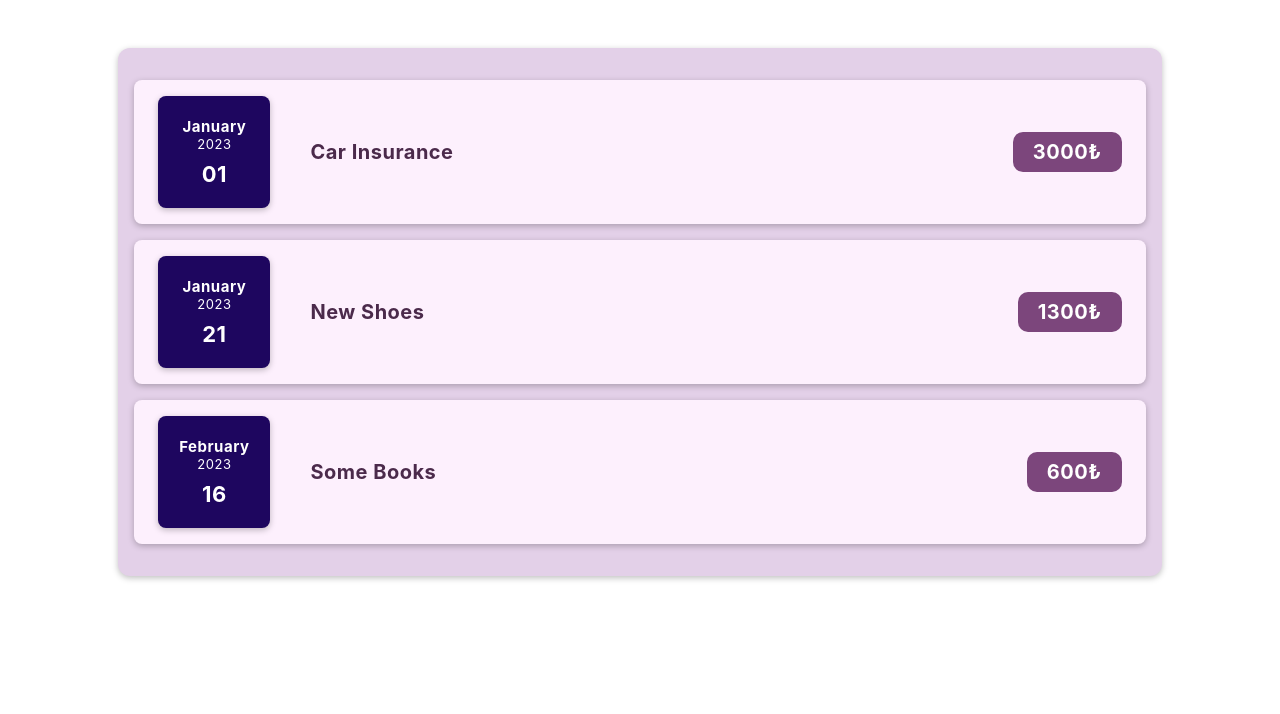
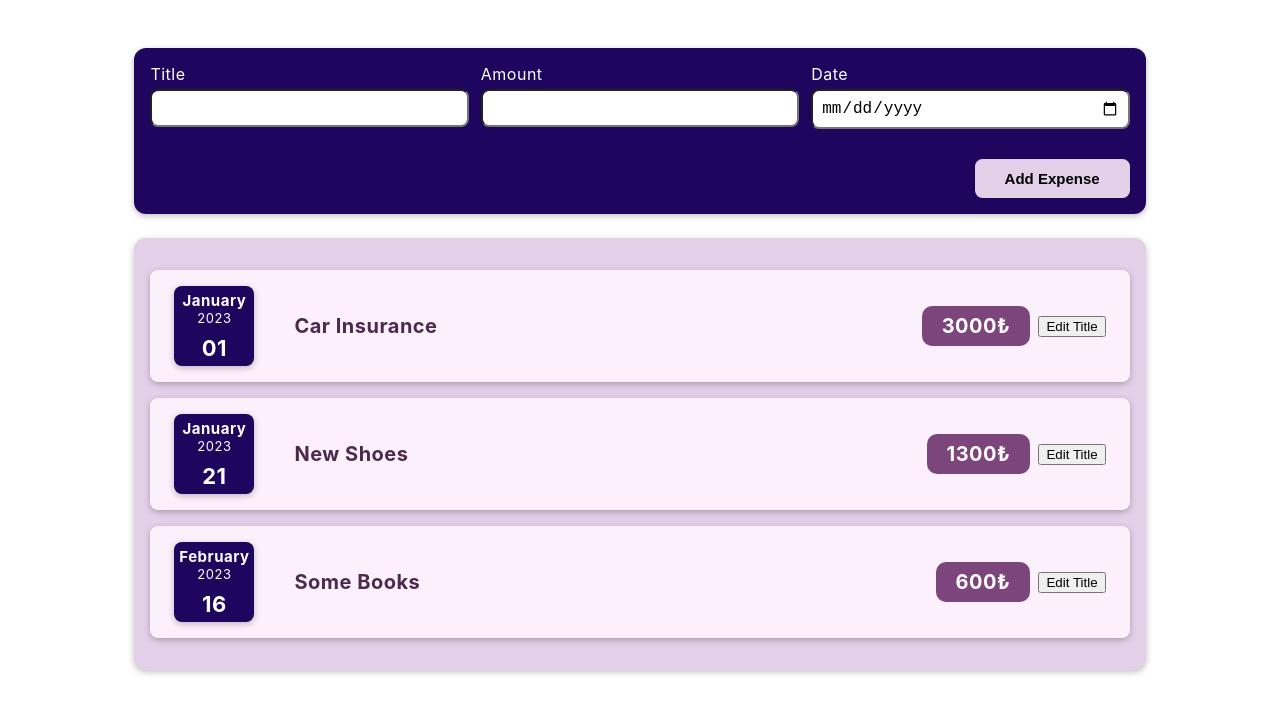
Before and after one commit to barisemreyalcin/expense-tracker-app, a React (Create React App) app: page / in a window 1280 px wide. Shown: the top 714 px of the page. Built offline with nearby package versions, Linux system fonts and the light colour scheme.

Commit message:
create ExpenseForm and NewExpense components

```diff
--- a/src/App.js
+++ b/src/App.js
@@ -1,6 +1,7 @@
 import React from "react";
 
 import ExpenseList from "./components/Expenses/ExpenseList";
+import NewExpense from "./components/NewExpense/NewExpense";
 
 function App() {
   const expenseList = [
@@ -24,8 +25,15 @@ function App() {
     }
   ]
 
+  const addExpenseHandler = (expenseData) => {
+    console.log("s");
+    console.log(expenseData);
+
+  }
+
   return (
     <div className="App">
+      <NewExpense onAddExpense={addExpenseHandler}/>
       <ExpenseList expenseList={expenseList}/>
     </div>
   );
--- a/src/components/Expenses/ExpenseItem.js
+++ b/src/components/Expenses/ExpenseItem.js
@@ -1,16 +1,24 @@
-import React from "react";
+import React, {useState} from "react";
 
 import ExpenseDate from "./ExpenseDate";
 import Card from "../UI/Card";
 import "./ExpenseItem.css";
 
 function ExpenseItem(props) {
+    const [title, setTitle] = useState(props.title);
+
+    const clickHandler = () => {
+        setTitle("Changed!");
+        console.log(title);
+    };
+
     return (
         <Card className="expense-item">
             <ExpenseDate date={props.date}/>
             <div className="expense-item__description">
-                <h2 className="expense-item__title">{props.title}</h2>
+                <h2 className="expense-item__title">{title}</h2>
                 <p className="expense-item__price">{props.price}₺</p>
+                <button onClick={clickHandler}>Edit Title</button>
             </div>
         </Card>
     )
--- a/src/components/Expenses/ExpenseList.css
+++ b/src/components/Expenses/ExpenseList.css
@@ -1,7 +1,7 @@
 .expense-list {
     background-color: #e3d0e8;
     max-width: 80%;
-    margin: 3em auto;
+    margin: 1.5em auto;
     padding: 1em;
     border-radius: .75em;
 }
--- /dev/null
+++ b/src/components/NewExpense/ExpenseForm.css
@@ -0,0 +1,61 @@
+.new-expense__controls {
+    display: flex;
+    flex-direction: column;
+    align-items: flex-start;
+    justify-content: center;
+    row-gap: 1em;
+}
+
+.new-expense__control {
+    width: 100%;
+    display: grid;
+    grid-template-columns: 1fr;
+}
+
+.new-expense__control label {
+    color: #fff;
+}
+
+.new-expense__control input {
+    width: 100%;
+    font-size: inherit;
+    padding: .5em;
+    border-radius: .5em;
+}
+
+.new-expense__actions button {
+    font-size: 1.5rem;
+    font-weight: bold;
+    background-color: #e3d0e8;
+    padding: .75em 2em;
+    width: 100%;
+    border-radius: .5em;
+    border: none;
+    margin-top: 2em;
+    cursor: pointer;
+    transition: background-color .4s;
+}
+
+@media(min-width: 576px) {
+    .new-expense button:hover {
+        background-color: #deb3eb;
+    }
+
+    .new-expense__controls {
+        flex-direction: row;
+        column-gap: .75em;
+    }
+
+    .new-expense__actions {
+        display: flex;
+        justify-content: flex-end;
+    }
+
+    .new-expense__actions button{
+        width: unset;
+    }
+
+    .new-expense__control input {
+        margin-top: .3em;
+    }
+}
--- /dev/null
+++ b/src/components/NewExpense/ExpenseForm.js
@@ -0,0 +1,61 @@
+import React, {useState} from "react";
+
+import "./ExpenseForm.css";
+
+function ExpenseForm(props) {
+    const [enteredTitle, setEnteredTitle] = useState("");
+    const [enteredPrice, setEnteredPrice] = useState("");
+    const [enteredDate, setEnteredDate] = useState("");
+
+    const titleChangeHandler = (event) => {
+        setEnteredTitle(event.target.value);
+    }
+
+    const amountChangeHandler = (event) => {
+        setEnteredPrice(event.target.value);
+    }
+
+    const dateChangeHandler = (event) => {
+        setEnteredDate(event.target.value);
+    }
+
+    const submitHandler = (event) => {
+        event.preventDefault();
+
+        const expenseData = {
+            title: enteredTitle,
+            amount: enteredPrice,
+            date: new Date(enteredDate)
+        }
+
+        props.onSaveExpenseData(expenseData);
+
+        setEnteredTitle("");
+        setEnteredPrice("");
+        setEnteredDate("");
+    }
+
+    return (
+        <form onSubmit={submitHandler}>
+            <div className="new-expense__controls">
+                <div className="new-expense__control">
+                    <label>Title</label>
+                    <input type="text" value={enteredTitle} onChange={titleChangeHandler}/>
+                </div>
+                <div className="new-expense__control">
+                    <label>Amount</label>
+                    <input type="number" value={enteredPrice} onChange={amountChangeHandler}/>
+                </div>
+                <div className="new-expense__control">
+                    <label>Date</label>
+                    <input type="date" min="2023-01-01" max="2024-12-31" value={enteredDate} onChange={dateChangeHandler}/>
+                </div>
+            </div>
+            <div className="new-expense__actions">
+                <button type="submit">Add Expense</button>
+            </div>
+        </form>
+    )
+}
+
+export default ExpenseForm;
--- /dev/null
+++ b/src/components/NewExpense/NewExpense.css
@@ -0,0 +1,8 @@
+.new-expense {
+    background-color: #1e065f;
+    max-width: 80%;
+    margin: 3em auto 0 auto;
+    padding: 1em;
+    border-radius: .75em;
+    box-shadow: 0 2px 6px rgba(0, 0, 0, 0.25);
+}
--- /dev/null
+++ b/src/components/NewExpense/NewExpense.js
@@ -0,0 +1,23 @@
+import React from "react";
+
+import ExpenseForm from "./ExpenseForm";
+import "./NewExpense.css";
+
+function NewExpense(props) {
+    const saveExpenseDataHandler = (enteredExpenseData) => {
+        const expenseData = {
+            ...enteredExpenseData,
+            id: Math.random().toString()
+        };
+
+        props.onAddExpense(expenseData);
+    }
+
+    return (
+        <div className="new-expense">
+            <ExpenseForm onSaveExpenseData={saveExpenseDataHandler} />
+        </div>
+    )
+}
+
+export default NewExpense;
--- a/src/index.css
+++ b/src/index.css
@@ -1,3 +1,7 @@
+* {
+  box-sizing: border-box;
+}
+
 html {
   font-size: 10px;
 }
```
